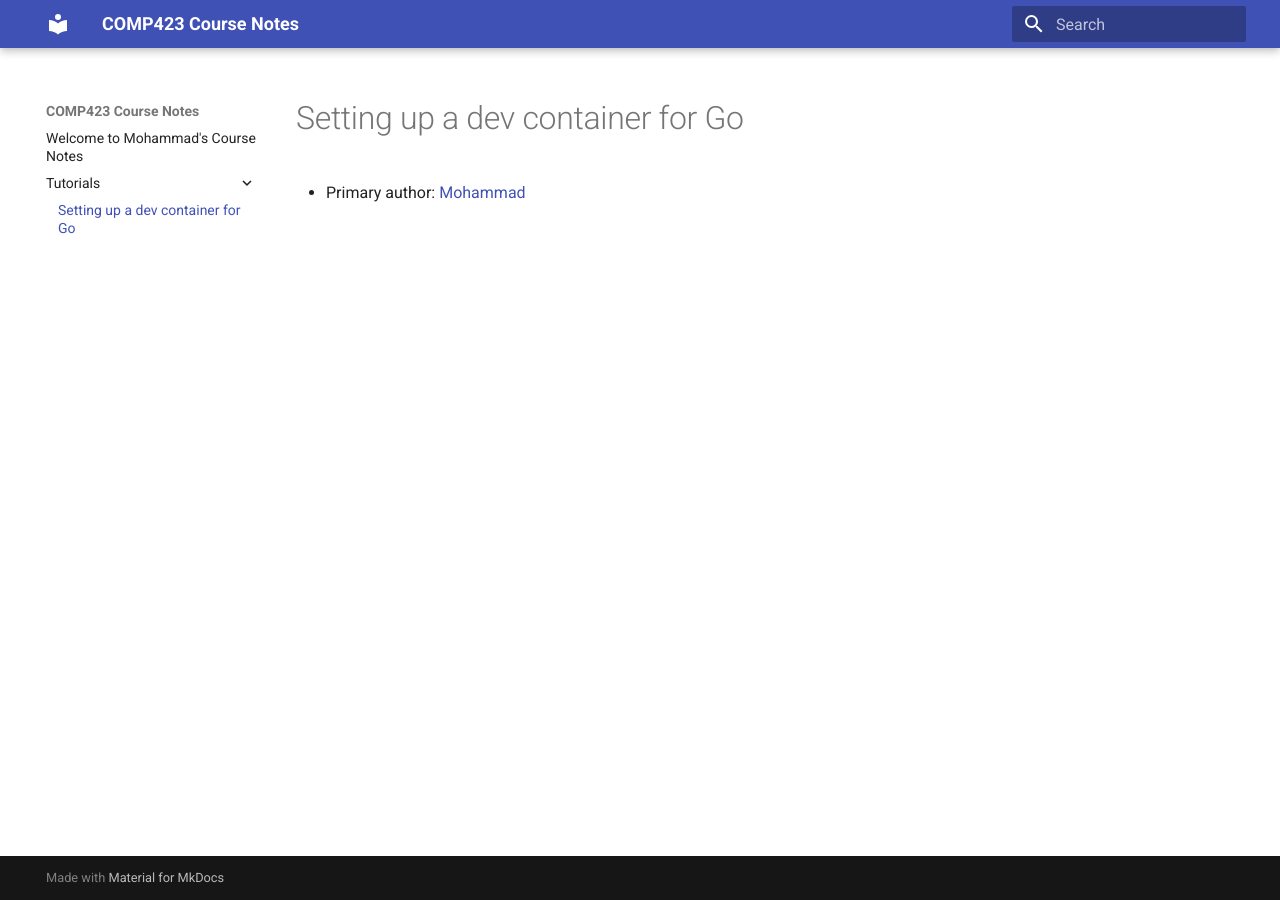
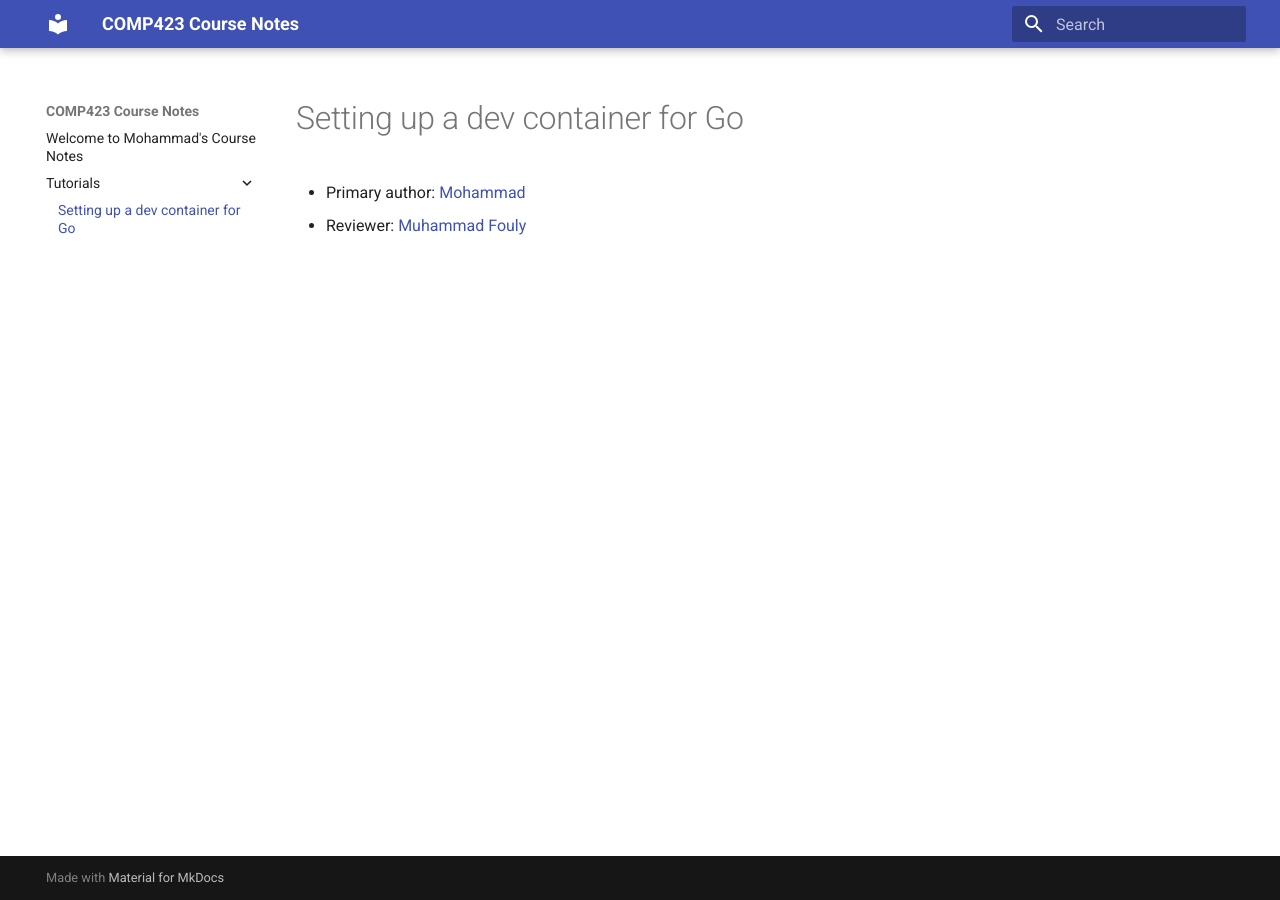
Before and after one commit to meihab/comp423-course-notes, an MkDocs documentation site: the page built from docs/tutorials/go-setup.md, in a window 1280 px wide. Built offline with MkDocs 1.6.1 and Material for MkDocs 9.7.7, drawn with Linux system fonts in a browser that asks for light colours.

Commit message:
first partner review

```diff
--- a/docs/tutorials/go-setup.md
+++ b/docs/tutorials/go-setup.md
@@ -1,3 +1,4 @@
 # Setting up a dev container for Go
 
 * Primary author: [Mohammad](https://github.com/meihab)
+* Reviewer: [Muhammad Fouly](https://github.com/MuhammadDF)
```
